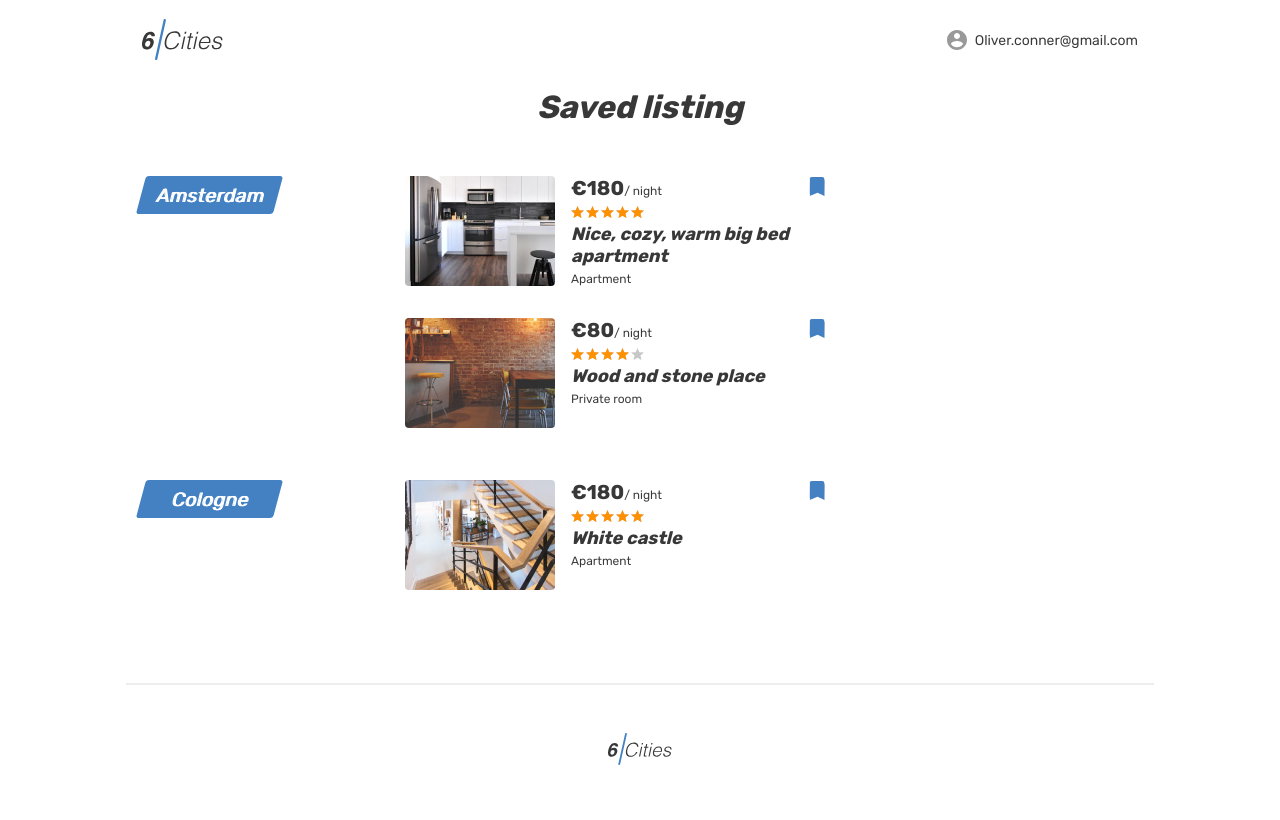
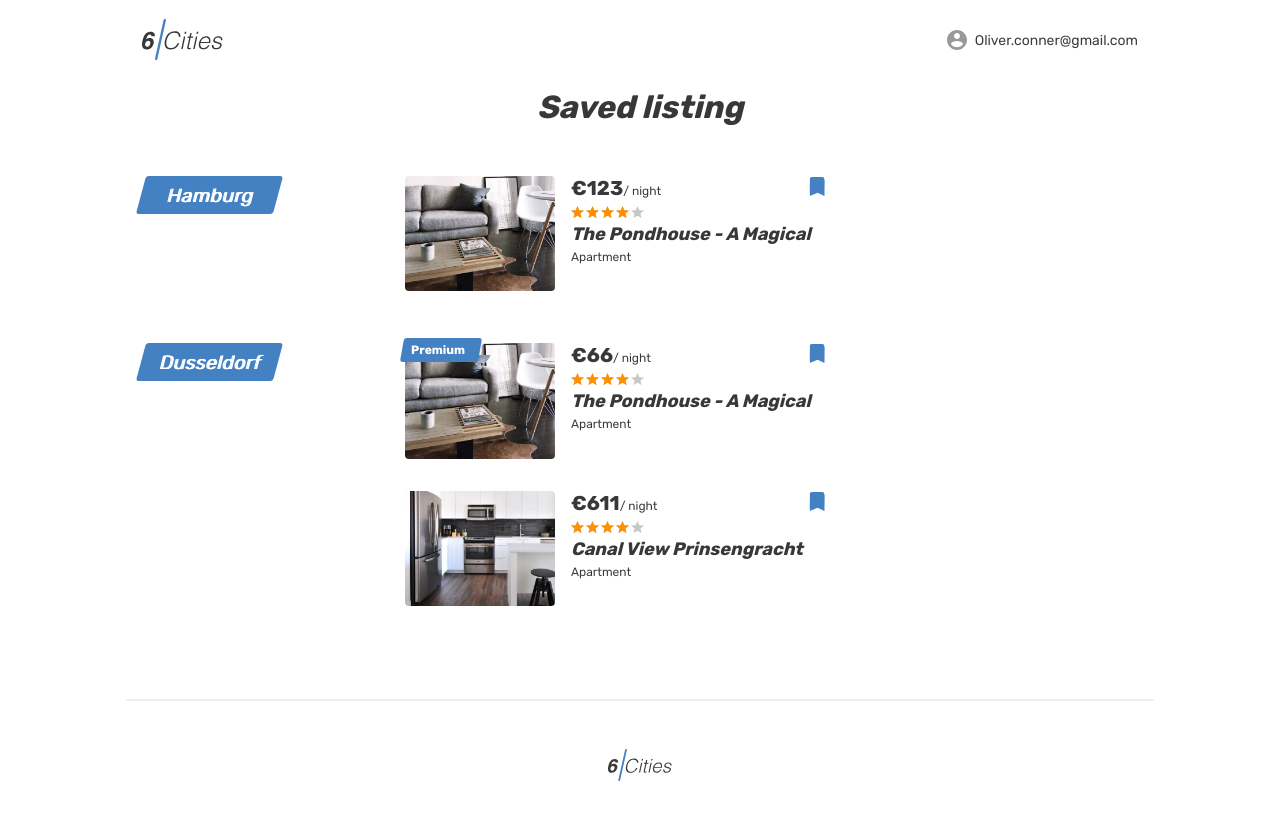
Before and after one commit to levallevchenko/Six-Cities, a React app: page /favorites in a window 1280 px wide. Shown: the top 820 px of the page. Built offline with nearby package versions, Linux system fonts and the light colour scheme.

Commit message:
Добавит моки на страницу «Избранного»

```diff
--- a/src/components/app/app.jsx
+++ b/src/components/app/app.jsx
@@ -9,13 +9,13 @@ import NotFound from '../not-found/not-found';
 
 
 const App = (props) => {
-  const {placesCount, offers} = props;
+  const {placesCount, offers, CardType} = props;
 
   return (
     <BrowserRouter>
       <Switch>
         <Route exact path="/">
-          <Main placesCount={placesCount} offers = {offers} />
+          <Main placesCount={placesCount} offers = {offers} CardType = {CardType.MAIN} />
         </Route>
         <Route exact path="/offer/:id">
           <Room offers = {offers} />
@@ -24,7 +24,7 @@ const App = (props) => {
           <Login />
         </Route>
         <Route exact path="/favorites">
-          <Favorites />
+          <Favorites offers = {offers} CardType = {CardType.FAVORITE} />
         </Route>
         <Route>
           <NotFound />
--- /dev/null
+++ b/src/components/favorites-item/favorites-item.jsx
@@ -0,0 +1,30 @@
+import React from 'react';
+import {Link} from 'react-router-dom';
+import {nanoid} from 'nanoid';
+import {offerPropTypes} from '../../prop-types/offer';
+import Offer from '../offer/offer';
+
+const FavoritesItem = (props) => {
+  const {offers, CardType, city} = props;
+
+  return (
+    <li className="favorites__locations-items">
+      <div className="favorites__locations locations locations--current">
+        <div className="locations__item">
+          <Link className="locations__item-link" to="/">
+            <span>{city}</span>
+          </Link>
+        </div>
+      </div>
+      <div className="favorites__places">
+        <React.Fragment>
+          {offers.map((offer) => <Offer key={nanoid()} offer={offer} CardType={CardType} />)}
+        </React.Fragment>
+      </div>
+    </li>
+  );
+};
+
+FavoritesItem.propTypes = offerPropTypes;
+
+export default FavoritesItem;
--- a/src/components/favorites/favorites.jsx
+++ b/src/components/favorites/favorites.jsx
@@ -1,7 +1,17 @@
 import React from 'react';
 import {Link} from 'react-router-dom';
+import {nanoid} from 'nanoid';
+import {offerPropTypes} from '../../prop-types/offer';
+import {getUniqueArray} from '../../utils';
+import FavoritesItem from '../favorites-item/favorites-item';
 
-const Favorites = () => {
+const Favorites = (props) => {
+  const {offers, CardType} = props;
+  const favoriteOffers = offers.filter((offer) => offer.isFavorite);
+  const favoriteOfferCities = favoriteOffers.map((offer) => offer.city.name);
+  const uniqueOfferCities = getUniqueArray(favoriteOfferCities);
+
+  const getOffersInCity = (city) => favoriteOffers.filter((offer) => offer.city.name === city);
 
   return (
     <div className="page">
@@ -32,121 +42,7 @@ const Favorites = () => {
           <section className="favorites">
             <h1 className="favorites__title">Saved listing</h1>
             <ul className="favorites__list">
-              <li className="favorites__locations-items">
-                <div className="favorites__locations locations locations--current">
-                  <div className="locations__item">
-                    <Link className="locations__item-link" to="/">
-                      <span>Amsterdam</span>
-                    </Link>
-                  </div>
-                </div>
-                <div className="favorites__places">
-                  <article className="favorites__card place-card">
-                    <div className="favorites__image-wrapper place-card__image-wrapper">
-                      <Link to="/">
-                        <img className="place-card__image" src="img/apartment-small-03.jpg" width={150} height={110} alt="Place image" />
-                      </Link>
-                    </div>
-                    <div className="favorites__card-info place-card__info">
-                      <div className="place-card__price-wrapper">
-                        <div className="place-card__price">
-                          <b className="place-card__price-value">€180</b>
-                          <span className="place-card__price-text">/&nbsp;night</span>
-                        </div>
-                        <button className="place-card__bookmark-button place-card__bookmark-button--active button" type="button">
-                          <svg className="place-card__bookmark-icon" width={18} height={19}>
-                            <use xlinkHref="#icon-bookmark" />
-                          </svg>
-                          <span className="visually-hidden">In bookmarks</span>
-                        </button>
-                      </div>
-                      <div className="place-card__rating rating">
-                        <div className="place-card__stars rating__stars">
-                          <span style={{width: `100%`}} />
-                          <span className="visually-hidden">Rating</span>
-                        </div>
-                      </div>
-                      <h2 className="place-card__name">
-                        <Link to="/offer/:1">Nice, cozy, warm big bed apartment</Link>
-                      </h2>
-                      <p className="place-card__type">Apartment</p>
-                    </div>
-                  </article>
-                  <article className="favorites__card place-card">
-                    <div className="favorites__image-wrapper place-card__image-wrapper">
-                      <Link to="/offer/:1">
-                        <img className="place-card__image" src="img/room-small.jpg" width={150} height={110} alt="Place image" />
-                      </Link>
-                    </div>
-                    <div className="favorites__card-info place-card__info">
-                      <div className="place-card__price-wrapper">
-                        <div className="place-card__price">
-                          <b className="place-card__price-value">€80</b>
-                          <span className="place-card__price-text">/&nbsp;night</span>
-                        </div>
-                        <button className="place-card__bookmark-button place-card__bookmark-button--active button" type="button">
-                          <svg className="place-card__bookmark-icon" width={18} height={19}>
-                            <use xlinkHref="#icon-bookmark" />
-                          </svg>
-                          <span className="visually-hidden">In bookmarks</span>
-                        </button>
-                      </div>
-                      <div className="place-card__rating rating">
-                        <div className="place-card__stars rating__stars">
-                          <span style={{width: `80%`}} />
-                          <span className="visually-hidden">Rating</span>
-                        </div>
-                      </div>
-                      <h2 className="place-card__name">
-                        <Link to="/offer/:1">Wood and stone place</Link>
-                      </h2>
-                      <p className="place-card__type">Private room</p>
-                    </div>
-                  </article>
-                </div>
-              </li>
-              <li className="favorites__locations-items">
-                <div className="favorites__locations locations locations--current">
-                  <div className="locations__item">
-                    <Link className="locations__item-link" to="/">
-                      <span>Cologne</span>
-                    </Link>
-                  </div>
-                </div>
-                <div className="favorites__places">
-                  <article className="favorites__card place-card">
-                    <div className="favorites__image-wrapper place-card__image-wrapper">
-                      <Link to="/offer/:1">
-                        <img className="place-card__image" src="img/apartment-small-04.jpg" width={150} height={110} alt="Place image" />
-                      </Link>
-                    </div>
-                    <div className="favorites__card-info place-card__info">
-                      <div className="place-card__price-wrapper">
-                        <div className="place-card__price">
-                          <b className="place-card__price-value">€180</b>
-                          <span className="place-card__price-text">/&nbsp;night</span>
-                        </div>
-                        <button className="place-card__bookmark-button place-card__bookmark-button--active button" type="button">
-                          <svg className="place-card__bookmark-icon" width={18} height={19}>
-                            <use xlinkHref="#icon-bookmark" />
-                          </svg>
-                          <span className="visually-hidden">In bookmarks</span>
-                        </button>
-                      </div>
-                      <div className="place-card__rating rating">
-                        <div className="place-card__stars rating__stars">
-                          <span style={{width: `100%`}} />
-                          <span className="visually-hidden">Rating</span>
-                        </div>
-                      </div>
-                      <h2 className="place-card__name">
-                        <Link to="/offer/:1">White castle</Link>
-                      </h2>
-                      <p className="place-card__type">Apartment</p>
-                    </div>
-                  </article>
-                </div>
-              </li>
+              {uniqueOfferCities.map((city) => <FavoritesItem key={nanoid()} offers={getOffersInCity(city)} CardType={CardType} city={city} />)}
             </ul>
           </section>
         </div>
@@ -160,4 +56,7 @@ const Favorites = () => {
   );
 };
 
+
+Favorites.propTypes = offerPropTypes;
+
 export default Favorites;
--- a/src/components/main/main.jsx
+++ b/src/components/main/main.jsx
@@ -4,7 +4,7 @@ import {offerPropTypes} from '../../prop-types/offer';
 import OfferList from '../offer-list/offer-list';
 
 const Main = (props) => {
-  const {placesCount, offers} = props;
+  const {placesCount, offers, CardType} = props;
 
   return (
     <div className="page page--gray page--main">
@@ -82,7 +82,7 @@ const Main = (props) => {
                   </svg>
                 </span>
               </form>
-              <OfferList offers={offers} />
+              <OfferList offers={offers} CardType = {CardType} />
             </section>
             <div className="cities__right-section">
               <section className="cities__map map" />
--- a/src/components/offer-list/offer-list.jsx
+++ b/src/components/offer-list/offer-list.jsx
@@ -4,12 +4,12 @@ import {offerPropTypes} from '../../prop-types/offer';
 import Offer from '../offer/offer';
 
 const OfferList = (props) => {
-  const {offers} = props;
+  const {offers, CardType} = props;
 
   return (
     <div className="cities__places-list places__list tabs__content">
       <React.Fragment>
-        {offers.map((offer) => <Offer key={nanoid()} offer={offer} />)}
+        {offers.map((offer) => <Offer key={nanoid()} offer={offer} CardType={CardType} />)}
       </React.Fragment>
     </div>
   );
--- a/src/components/offer/offer.jsx
+++ b/src/components/offer/offer.jsx
@@ -3,27 +3,44 @@ import {Link} from 'react-router-dom';
 import {offerPropTypes} from '../../prop-types/offer';
 
 const Offer = (props) => {
-  const {offer} = props;
-  const {previewSrc, price, hotelName, hotelId} = offer;
+  const {offer, CardType} = props;
+  const {previewSrc, price, hotelName, hotelId, isPremium, isFavorite} = offer;
   const roomLink = `/offer/${hotelId}`;
+
+  // const getClass = (name) => {
+  //   return name;
+  // };
+
+  // const getArticleClass = (type) => {
+  //   switch (type) {
+  //     case `MAIN`:
+  //       getClass(`cities__place-card place-card`);
+  //       break;
+  //     case `FAVORITE`:
+  //       getClass(`favorites__card place-card`);
+  //       break;
+  //   }
+  // };
 
   const getPremiumElement = () => <div className="place-card__mark"><span>Premium</span></div>;
 
   return (
-    <article className="cities__place-card place-card">
-      {offer.isPremium && getPremiumElement()}
-      <div className="cities__image-wrapper place-card__image-wrapper">
+    <article className={CardType === `FAVORITE` ? `favorites__card place-card` : `cities__place-card place-card`}>
+      {isPremium && getPremiumElement()}
+      <div className={CardType === `FAVORITE` ? `favorites__image-wrapper place-card__image-wrapper` : `cities__image-wrapper place-card__image-wrapper`}>
         <Link to={roomLink}>
-          <img className="place-card__image" src={previewSrc} width={260} height={200} alt="Place image" />
+          <img className="place-card__image" src={previewSrc} width={CardType === `FAVORITE` ? 150 : 260} height={CardType === `FAVORITE` ? 110 : 200} alt="Place image" />
         </Link>
       </div>
-      <div className="place-card__info">
+      <div className={CardType === `FAVORITE` ? `favorites__card-info place-card__info` : `place-card__info`}>
         <div className="place-card__price-wrapper">
           <div className="place-card__price">
             <b className="place-card__price-value">€{price}</b>
             <span className="place-card__price-text">/&nbsp;night</span>
           </div>
-          <button className="place-card__bookmark-button button" type="button">
+          <button className={isFavorite
+            ? `place-card__bookmark-button place-card__bookmark-button--active button`
+            : `place-card__bookmark-button button`} type="button">
             <svg className="place-card__bookmark-icon" width={18} height={19}>
               <use xlinkHref="#icon-bookmark" />
             </svg>
--- a/src/index.js
+++ b/src/index.js
@@ -7,9 +7,14 @@ const Setting = {
   PLACES_COUNT: 312
 };
 
+const CardType = {
+  MAIN: `MAIN`,
+  FAVORITE: `FAVORITE`
+};
+
 ReactDOM.render(
     <App
-      placesCount={Setting.PLACES_COUNT} offers = {offers}
+      placesCount={Setting.PLACES_COUNT} offers = {offers} CardType = {CardType}
     />,
     document.querySelector(`#root`)
 );
--- a/src/mocks/offers.js
+++ b/src/mocks/offers.js
@@ -21,7 +21,18 @@ const hotelNames = [
   `Wood and stone place`,
   `Canal View Prinsengracht`,
   `The Joshua Tree`,
-  `The Pondhouse - A Magical`
+  `The Pondhouse - A Magical`,
+  `Waterfront with extraordinary view`,
+  `House in countryside`
+];
+
+const cityNames = [
+  `Paris`,
+  `Cologne`,
+  `Brussels`,
+  `Amsterdam`,
+  `Hamburg`,
+  `Dusseldorf`
 ];
 
 const descriptionString = `Lorem ipsum dolor sit amet, consectetur adipiscing elit. Cras aliquet varius magna, non porta ligula feugiat eget. Fusce tristique felis at fermentum pharetra. Aliquam id orci ut lectus varius viverra. Nullam nunc ex, convallis sed finibus eget, sollicitudin eget ante. Phasellus eros mauris, condimentum sed nibh vitae, sodales efficitur ipsum. Sed blandit, eros vel aliquam faucibus, purus ex euismod diam, eu luctus nunc ante ut dui. Sed sed nisi sed augue convallis suscipit in sed felis. Aliquam erat volutpat. Nunc fermentum tortor ac porta dapibus. In rutrum ac purus sit amet tempus.`;
@@ -68,6 +79,7 @@ const offerTypes = [
 export const generateOffer = (index) => {
   const previewId = getRandomInteger(IMAGE_MIN_ID, IMAGE_MAX_ID);
   const bedrooms = getRandomInteger(BEDROOMS_MIN_COUNT, BEDROOMS_MAX_COUNT);
+  const name = getElementFromArray(cityNames);
   const description = generateRandomArray(descriptionArray, DESCRIPTION_MIN_COUNT, DESCRIPTION_MAX_COUNT);
   const goods = generateRandomArray(goodsArray, GOODS_MIN_COUNT, GOODS_MAX_COUNT);
   const avatarUrl = `img/avatar-${getElementFromArray(avatarNames).toLowerCase()}.jpg`;
@@ -79,7 +91,7 @@ export const generateOffer = (index) => {
   const isFavorite = getRandomBoolean();
   const isPremium = getRandomBoolean();
   const hotelImages = previewSrc;
-  const hotelName = hotelNames[index];
+  const hotelName = getElementFromArray(hotelNames);
   const price = getRandomInteger(PRICE_MIN_VALUE, PRICE_MAX_VALUE);
   const maxAdults = getRandomInteger(ADULTS_MIN_COUNT, ADULTS_MAX_COUNT);
   const rating = getRandomNumber(RATING_MIN_VALUE, RATING_MAX_VALUE).toFixed(1);
@@ -87,6 +99,9 @@ export const generateOffer = (index) => {
 
   const offer = {
     bedrooms,
+    city: {
+      name,
+    },
     description,
     goods,
     host: {
--- a/src/prop-types/offer.js
+++ b/src/prop-types/offer.js
@@ -3,6 +3,9 @@ import PropTypes from 'prop-types';
 export const offerPropTypes = {
   offers: PropTypes.arrayOf(PropTypes.objectOf(PropTypes.shape({
     bedrooms: PropTypes.number.isRequired,
+    city: PropTypes.objectOf(PropTypes.shape({
+      name: PropTypes.string.isRequired,
+    })),
     description: PropTypes.string.isRequired,
     goods: PropTypes.arrayOf(PropTypes.string.isRequired),
     host: PropTypes.objectOf(PropTypes.shape({
--- a/src/utils.js
+++ b/src/utils.js
@@ -23,3 +23,9 @@ export const getElementFromArray = (array) => {
 
   return array[randomIndex];
 };
+
+export const getUniqueArray = (array) => {
+  const arraySet = new Set(array);
+  const uniqueArray = Array.from(arraySet);
+  return uniqueArray;
+};
```
